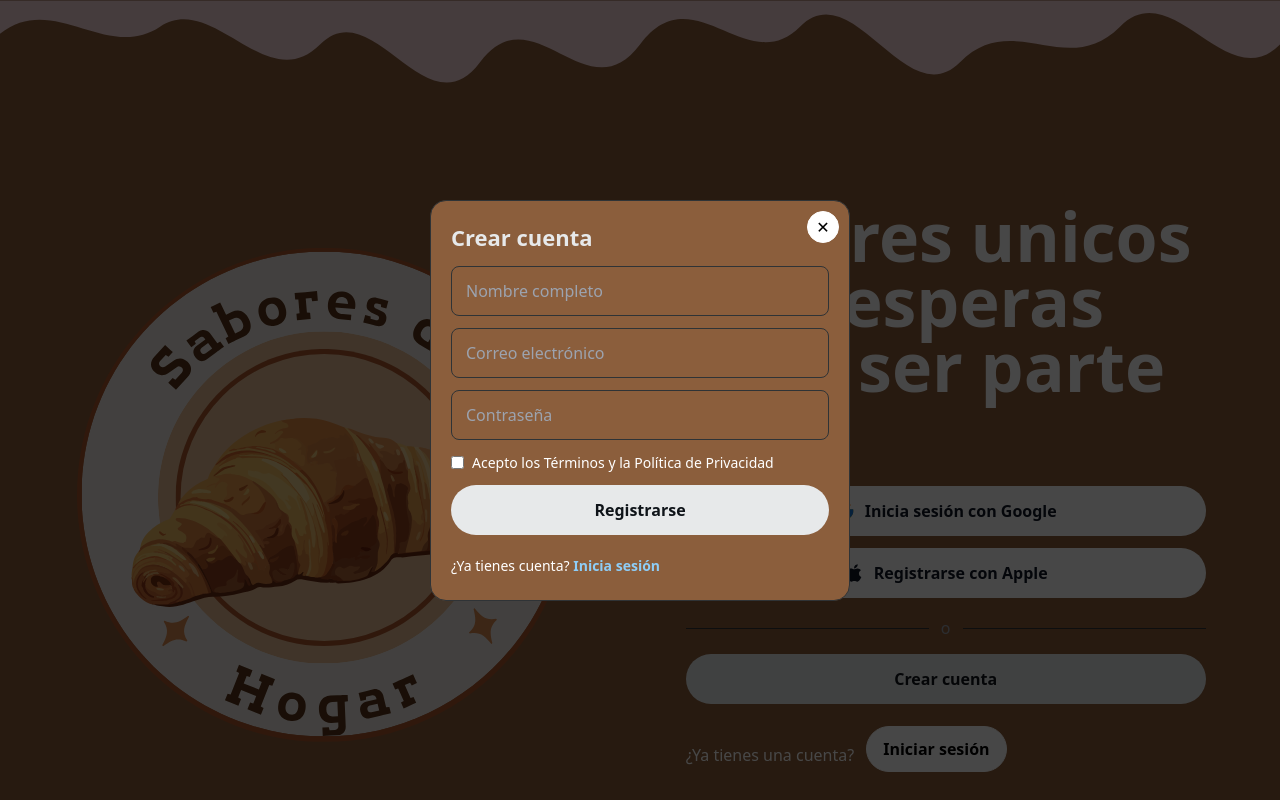
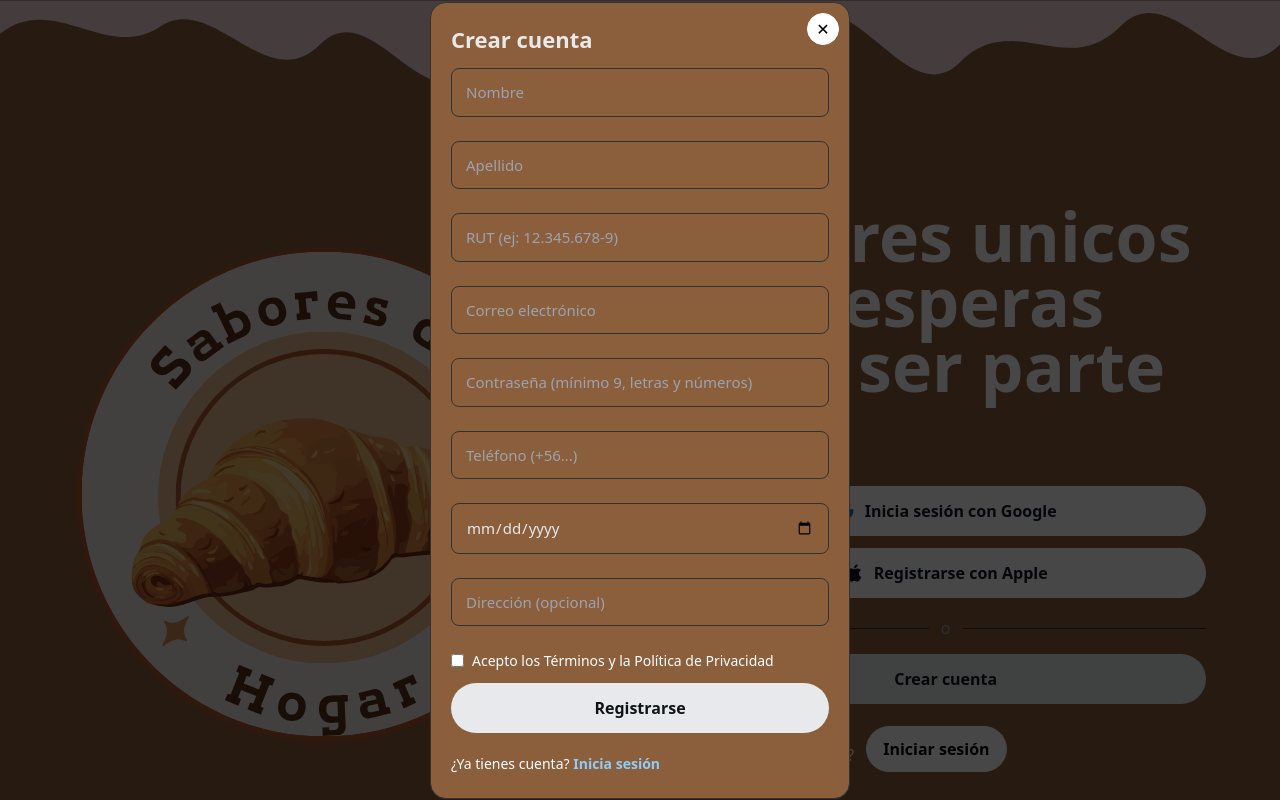
Before and after one commit to Ki4ra1109/sabores-del-hogar, a React (Vite) app in the folder frontend/: page /Login in a window 1280 px wide. Both pictures are taken after a click on the button "Crear cuenta". Shown: the top 800 px of the page. Built offline with nearby package versions, Linux system fonts and the light colour scheme.

Commit message:
modificicacion del login (ahora cumple con los requisitos del word)

```diff
--- a/frontend/src/views/Login/Login.css
+++ b/frontend/src/views/Login/Login.css
@@ -214,15 +214,18 @@
     margin-top: 6px;
 }
 
-.al-form input[type="text"],
-.al-form input[type="email"],
-.al-form input[type="password"] {
+.al-form input:not([type="checkbox"]),
+.al-form select,
+.al-form textarea {
     background: #8B5E3C;
     color: #e7e9ea;
     border: 1px solid #2f3336;
     padding: 12px 14px;
     border-radius: 8px;
     outline: none;
+    width: 100%;
+    margin-bottom: 12px;
+    font-size: 15px;
 }
 
 .al-form input:focus {
--- a/frontend/src/views/Login/Login.jsx
+++ b/frontend/src/views/Login/Login.jsx
@@ -111,13 +111,88 @@ export default function AuthLanding() {
 
       {/* Modal: Crear cuenta */}
       <Modal isOpen={showSignup} title="Crear cuenta" onClose={closeAll}>
-        <form className="al-form" onSubmit={(e) => { e.preventDefault(); /* TODO */ }}>
-          <input type="text" placeholder="Nombre completo" required />
-          <input type="email" placeholder="Correo electrónico" required />
-          <input type="password" placeholder="Contraseña" required />
+        <form
+          className="al-form"
+          onSubmit={(e) => {
+            e.preventDefault();
+            // Aquí validaciones extra si es necesario
+          }}
+        >
+          {/* Nombre */}
+          <input
+            type="text"
+            placeholder="Nombre"
+            name="nombre"
+            required
+          />
+
+          {/* Apellido */}
+          <input
+            type="text"
+            placeholder="Apellido"
+            name="apellido"
+            required
+          />
+
+          {/* RUT */}
+          <input
+            type="text"
+            placeholder="RUT (ej: 12.345.678-9)"
+            name="rut"
+            pattern="^(\d{1,2}\.\d{3}\.\d{3}-[\dkK])$"
+            title="Formato válido: 12.345.678-9"
+            required
+          />
+
+          {/* Correo */}
+          <input
+            type="email"
+            placeholder="Correo electrónico"
+            name="correo"
+            required
+          />
+
+          {/* Contraseña */}
+          <input
+            type="password"
+            placeholder="Contraseña (mínimo 9, letras y números)"
+            name="password"
+            minLength={9}
+            pattern="^(?=.*[A-Za-z])(?=.*\d)[A-Za-z\d]{9,}$"
+            title="Debe tener al menos 9 caracteres, incluyendo letras y números"
+            required
+          />
+
+          {/* Teléfono */}
+          <input
+            type="tel"
+            placeholder="Teléfono (+56...)"
+            name="telefono"
+            pattern="^\+56\d{8,9}$"
+            title="Debe comenzar con +56 seguido de 8 o 9 dígitos"
+            required
+          />
+
+          {/* Fecha de nacimiento */}
+          <input
+            type="date"
+            name="fechaNacimiento"
+            required
+            onKeyDown={(e) => e.preventDefault()} // evita modificar con teclado
+          />
+
+          {/* Dirección (opcional) */}
+          <input
+            type="text"
+            placeholder="Dirección (opcional)"
+            name="direccion"
+          />
+
+          {/* Aceptar términos */}
           <label className="al-check">
             <input type="checkbox" required /> Acepto los Términos y la Política de Privacidad
           </label>
+
           <button type="submit" className="al-btn al-btn-primary">Registrarse</button>
         </form>
         <p className="al-switch">
```
